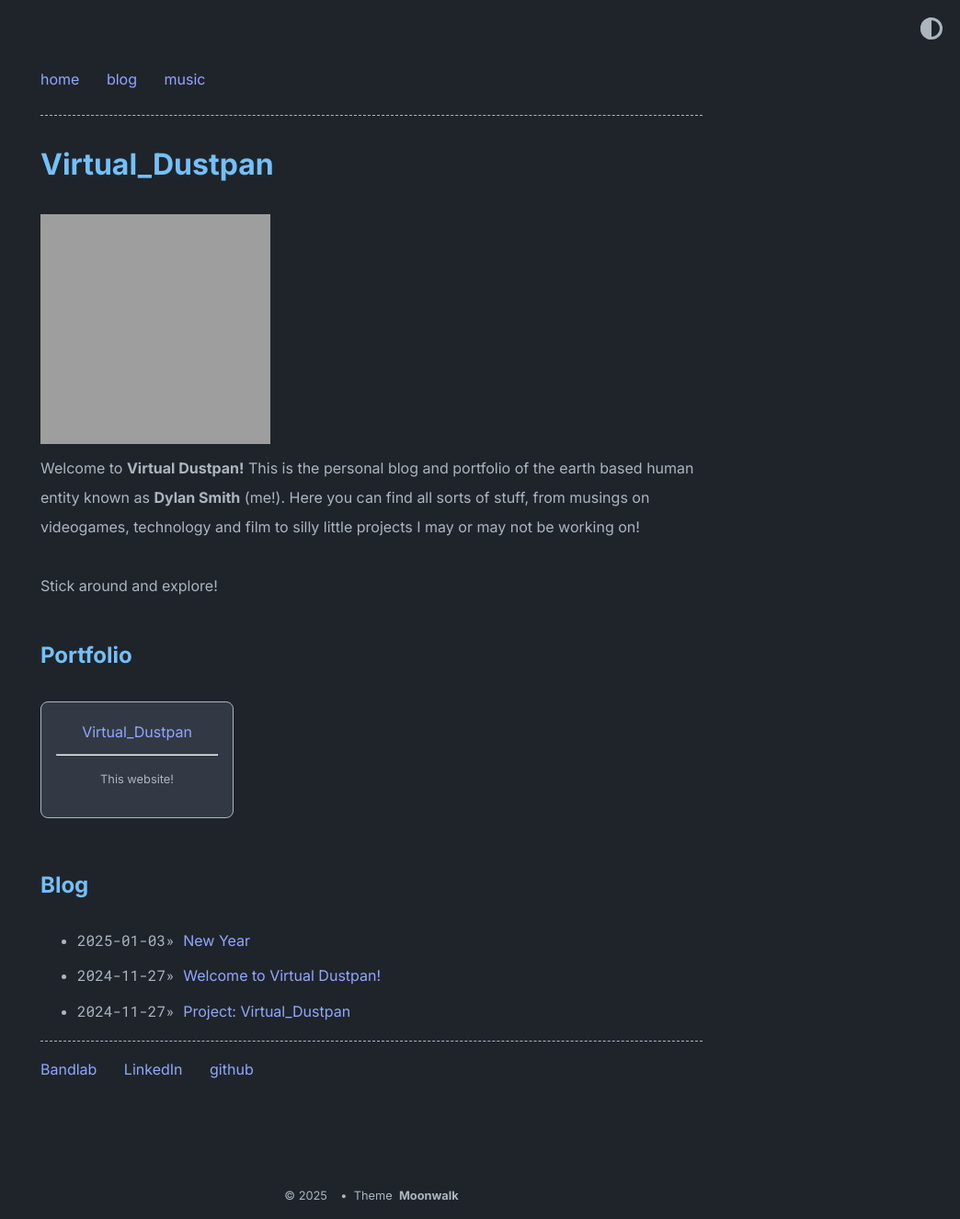
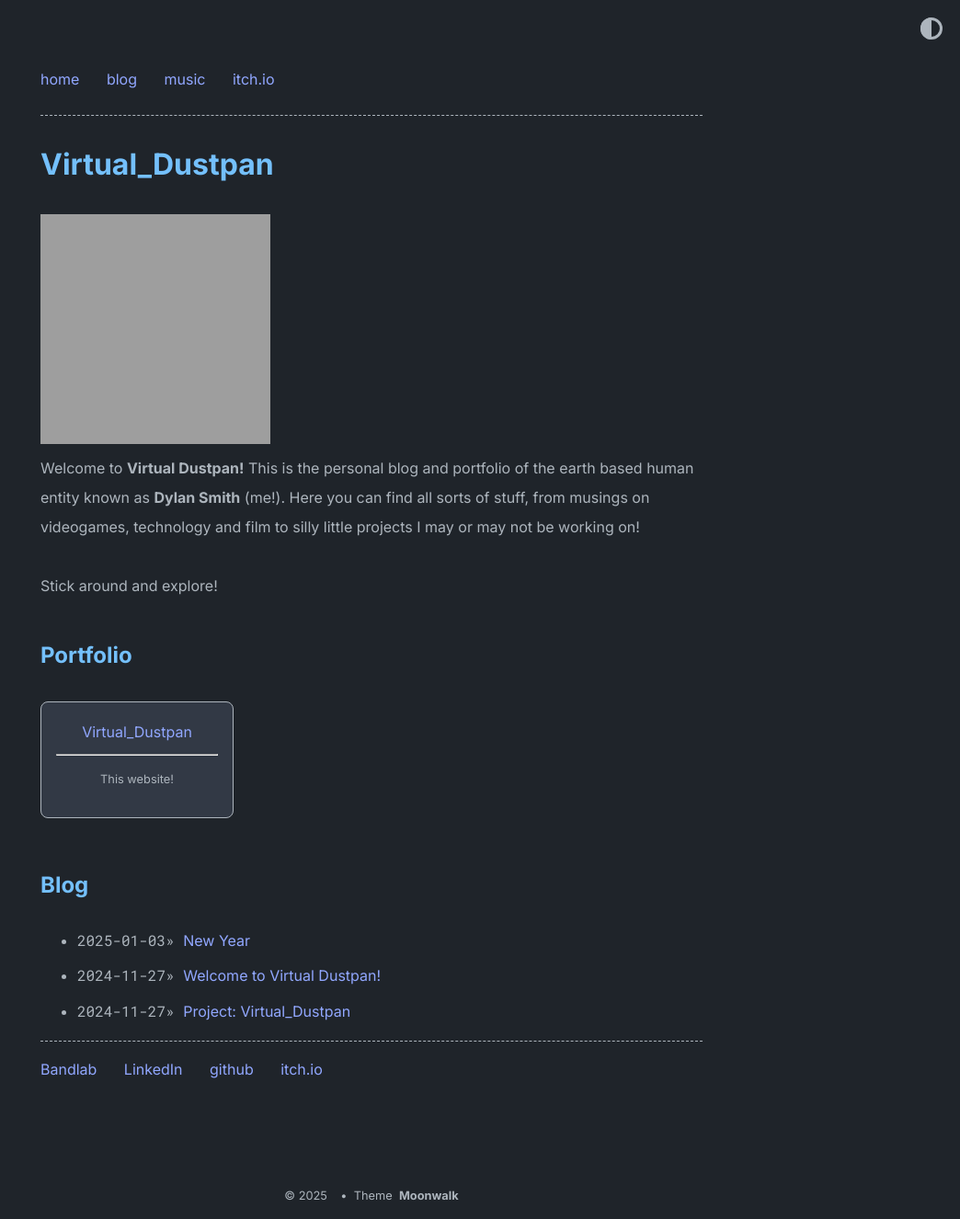
Before and after one commit to BobJohnson105/BobJohnson.github.io, a Jekyll site: the page built from index.markdown, in a window 1280 px wide. Shown: the whole page at 92% size, without its empty margins (236-1280 px from the left). Built offline with Jekyll 4.4.1, drawn with Linux system fonts in a browser that asks for light colours.

Commit message:
Added itch.io profile link

```diff
--- a/_data/home.yml
+++ b/_data/home.yml
@@ -7,6 +7,9 @@ navbar_entries:
 
   - title: music
     url: https://www.bandlab.com/bob_johnson105
+
+  - title: itch.io
+    url: https://bobjohnson.itch.io/
 
 project_entries:
   - title: Virtual_Dustpan
@@ -32,6 +35,9 @@ footer_entries:
 
   - title: github
     url: https://github.com/BobJohnson105
+
+  - title: itch.io
+    url: https://bobjohnson.itch.io/
 
 
 
```
